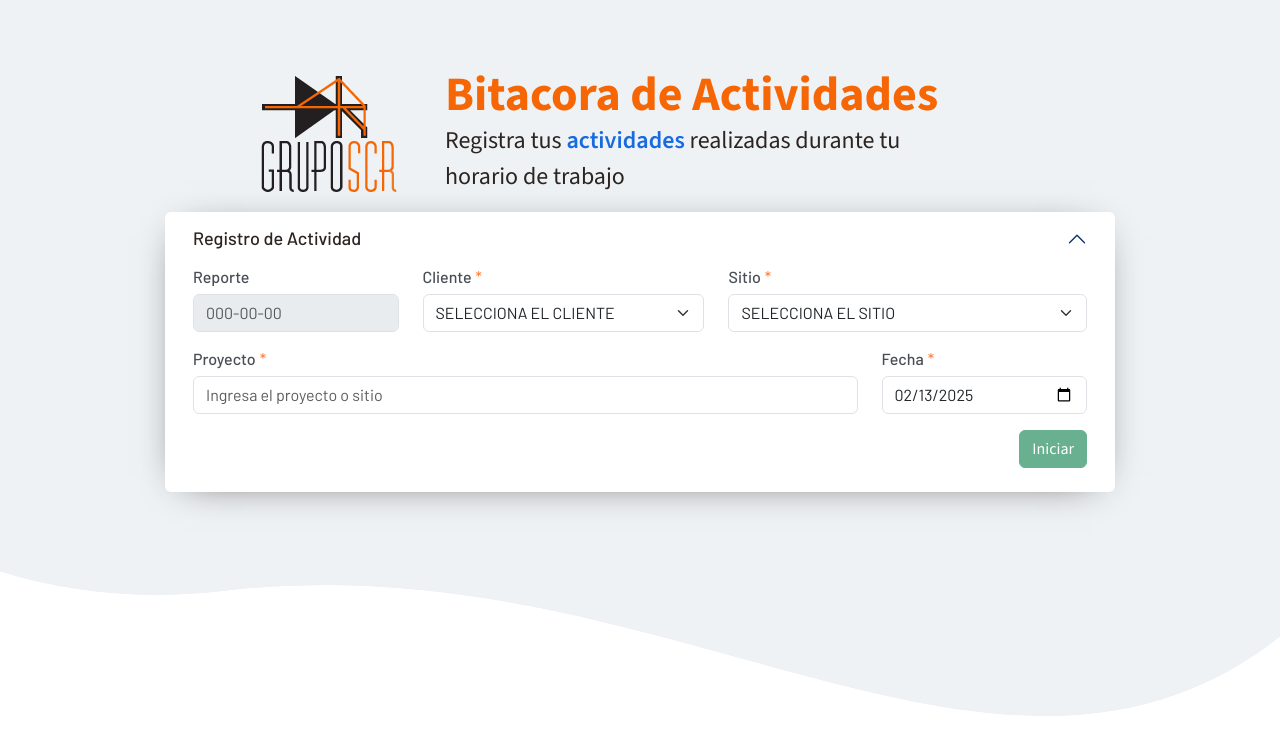
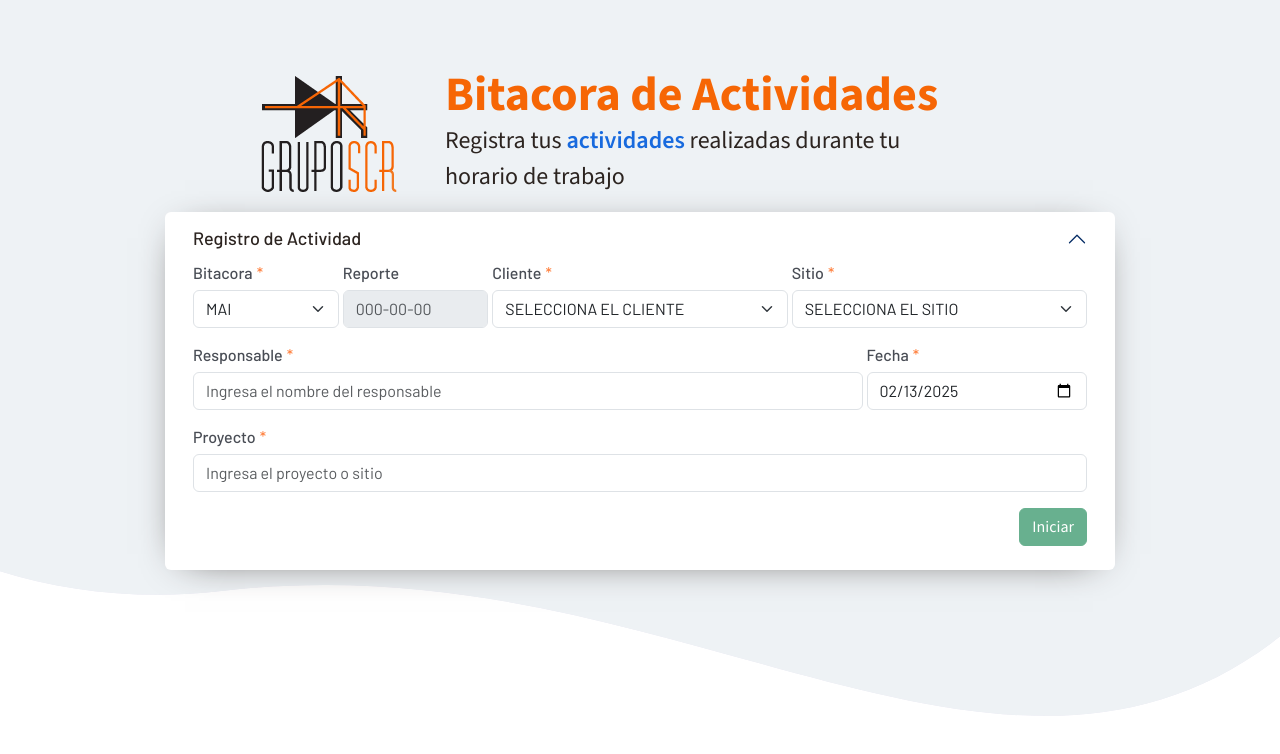
Before and after one commit to 311consultores/proyecto_scr, an Angular app in the folder app-scr/: page /bitacora in a window 1280 px wide. Shown: the top 754 px of the page. Built offline with nearby package versions, Linux system fonts and the light colour scheme; no server answers; a web font is replaced by a local one.

Commit message:
Ultimos cambios

```diff
--- a/app-scr/src/app/pages/bitacora-actividad/bitacora-actividad.component.html
+++ b/app-scr/src/app/pages/bitacora-actividad/bitacora-actividad.component.html
@@ -30,10 +30,20 @@
                                 }
                             </h5>
                         </div>
-                        <form #miFormulario="ngForm" class="row needs-validation collapse {{ bitacora.id_bitacora == null ? 'show' : '' }}"
+                        <form #miFormulario="ngForm" class="row needs-validation collapse g-1 {{ bitacora.id_bitacora == null ? 'show' : '' }}"
                             id="collapse-form" aria-labelledby="headingOne" data-bs-parent="#accordion-form"
                             novalidate (ngSubmit)="enviarFormularioBitacora()">
-                            <div class="field padding-bottom--24 col-md-3 col-sm-12">
+                            <div class="field padding-bottom--24 col-md-2 col-sm-12">
+                                <label for="tipo_bitacora" class="required">Bitacora</label>
+                                <select [(ngModel)]="bitacora.tipo_bitacora" class="form-select" name="tipo_bitacora"  required
+                                #tipo_bitacora="ngModel" [class.is-invalid]="tipo_bitacora.invalid && tipo_bitacora.touched">
+                                    <option value="1">MAI</option>
+                                    <option value="2">SCE</option>
+                                    <option value="3">MPR</option>
+                                </select>
+                                <div class="invalid-feedback">*Campo obligatorio*</div>
+                            </div>
+                            <div class="field padding-bottom--24 col-md-2 col-sm-12">
                                 <label for="reporte">Reporte</label>
                                 <input type="text" name="reporte" id="reporte" [(ngModel)]="bitacora.folio_reporte" placeholder="000-00-00"
                                 style="text-transform: uppercase;" class="form-control" disabled>
@@ -48,7 +58,7 @@
                                     }
                                 </select>
                             </div>
-                            <div class="field padding-bottom--24 col-md-5 col-sm-12">
+                            <div class="field padding-bottom--24 col-md-4 col-sm-12">
                                 <label for="sitio_id" class="required">Sitio</label>
                                 <select [(ngModel)]="bitacora.sitio_id" class="form-select" name="sitio_id" (change)="setSitio()" required
                                 #sitio_id="ngModel" [class.is-invalid]="sitio_id.invalid && sitio_id.touched">
@@ -60,15 +70,21 @@
                                 <div class="invalid-feedback">*Campo obligatorio*</div>
                             </div>
                             <div class="field padding-bottom--24 col-md-9 col-sm-12">
-                                <label for="proyecto" class="required">Proyecto</label>
-                                <input type="text" class="form-control" name="proyecto" placeholder="Ingresa el proyecto o sitio" [(ngModel)]="bitacora.proyecto"
-                                required #proyecto="ngModel" [class.is-invalid]="proyecto.invalid && proyecto.value > 0">
+                                <label for="responsable" class="required">Responsable</label>
+                                <input type="text" class="form-control" name="responsable" placeholder="Ingresa el nombre del responsable" [(ngModel)]="bitacora.responsable"
+                                required #responsable="ngModel" [class.is-invalid]="responsable.invalid && responsable.value > 0">
+                                <div class="invalid-feedback">*Campo obligatorio*</div>
                             </div>
                             <div class="field padding-bottom--24 col-md-3 col-sm-12">
                                 <label for="fecha" class="required">Fecha</label>
                                 <input type="date" class="form-control" name="fecha" [(ngModel)]="bitacora.fecha" required
                                     #fechaRef="ngModel" [class.is-invalid]="fechaRef.invalid && fechaRef.touched">
                                 <div class="invalid-feedback">*Campo obligatorio*</div>
+                            </div>
+                            <div class="field padding-bottom--24 col-sm-12">
+                                <label for="proyecto" class="required">Proyecto</label>
+                                <input type="text" class="form-control" name="proyecto" placeholder="Ingresa el proyecto o sitio" [(ngModel)]="bitacora.proyecto"
+                                required #proyecto="ngModel" [class.is-invalid]="proyecto.invalid && proyecto.value > 0">
                             </div>
                             <div class="d-flex justify-content-end align-items-center mt-3 gap-2">
                                 <button class="btn btn-success" [disabled]="miFormulario.invalid">
--- a/app-scr/src/app/pages/bitacora-actividad/bitacora-actividad.component.ts
+++ b/app-scr/src/app/pages/bitacora-actividad/bitacora-actividad.component.ts
@@ -37,9 +37,11 @@ export class BitacoraActividadComponent {
   public catalogos : any = {"clientes" : [], "sitios": []};
   public bitacora = {
     id_bitacora: null,
+    tipo_bitacora : 1,
     titulo: "",
     folio_reporte: "",
     proyecto: "",
+    responsable: "",
     sitio_id : 0,
     sitio: '',
     cliente_id: 0,
--- a/app-scr/src/app/panel-admin/bitacora/bitacora.component.html
+++ b/app-scr/src/app/panel-admin/bitacora/bitacora.component.html
@@ -159,15 +159,17 @@
                                             <th>Proyecto</th>
                                             <th>Sitio</th>
                                             <th>Fecha</th>
+                                            <th>Responsable</th>
                                             <th>Acciones</th>
                                         </thead>
                                         <tbody>
                                             @for (item of $table; track $index) {
                                                 <tr>
                                                     <td>{{ item.folio_reporte }}</td>
-                                                    <td>{{ item.proyecto }}</td>
+                                                    <td class="text-truncate">{{ item.proyecto }}</td>
                                                     <td>{{ item.sitio }}</td>
                                                     <td>{{ item.fecha }}</td>
+                                                    <td class="text-truncate">{{ item.responsable }}</td>
                                                     <td>
                                                         <button class="btn btn-sm btn-warning text-white" (click)="editarBitacora(item.id_bitacora)">
                                                             <fa-icon [icon]="['fas', 'file-pen']"></fa-icon>
```
